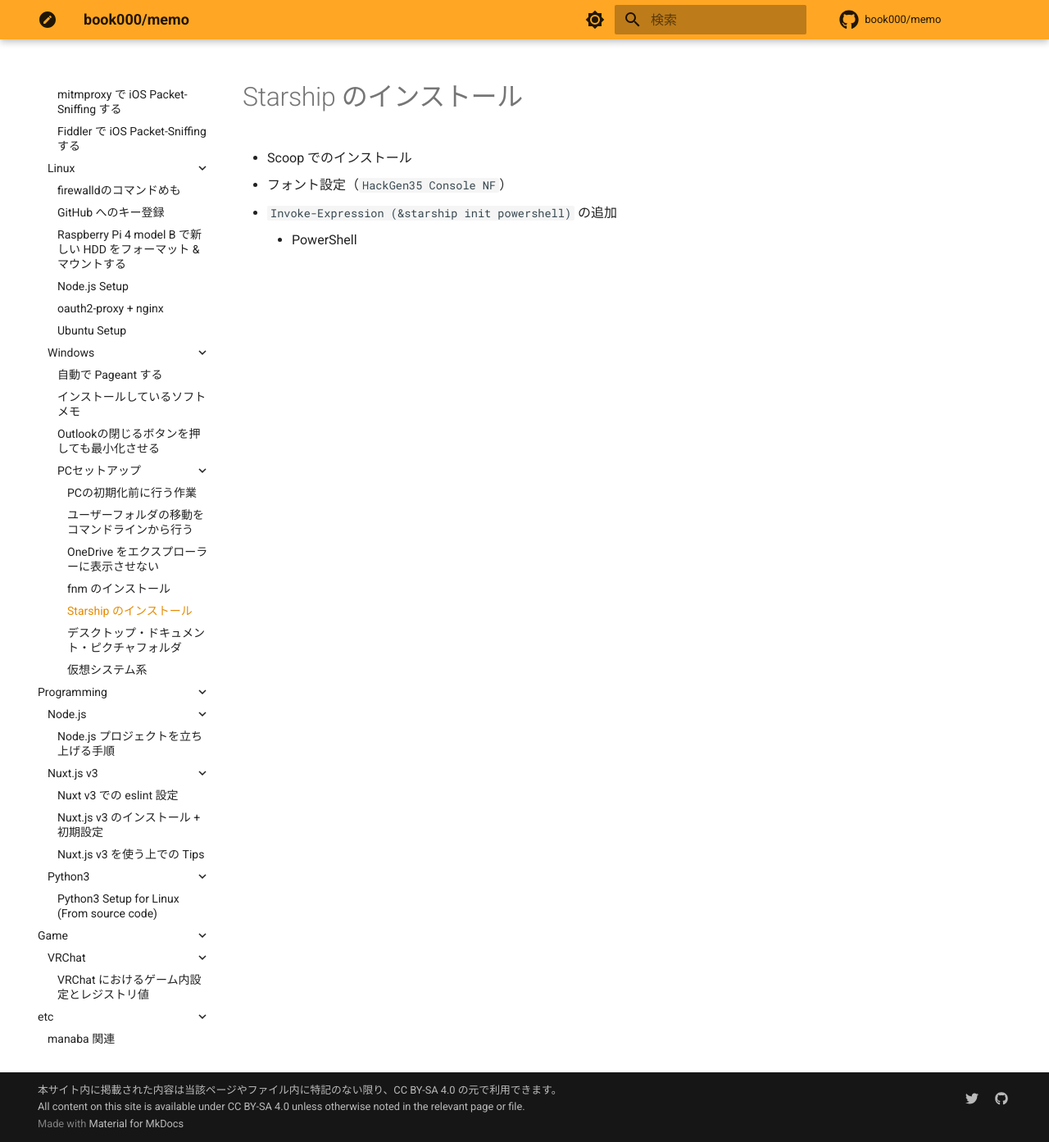
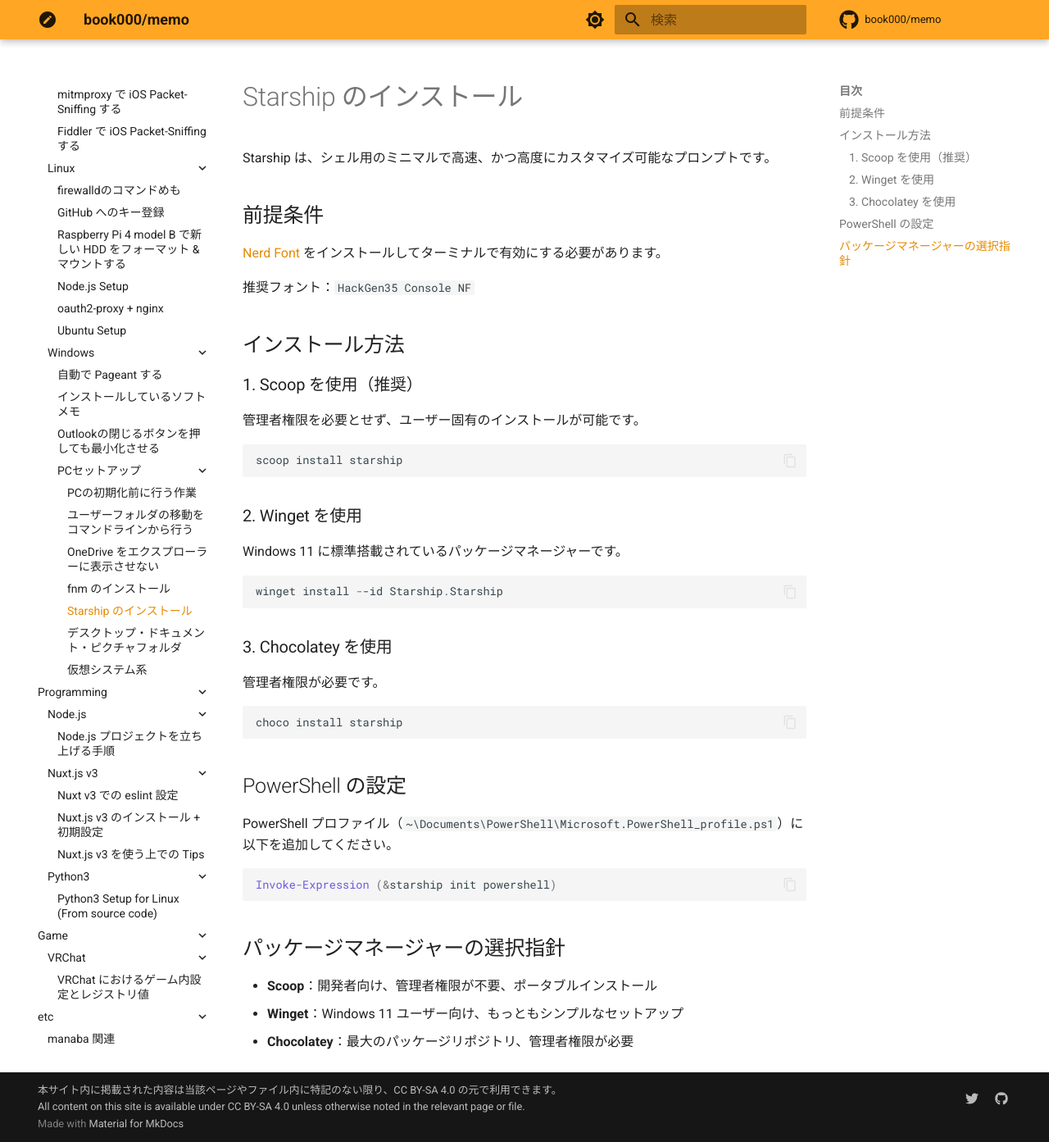
Before and after one commit to book000/memo, an MkDocs documentation site: the page built from docs/os/windows/setup/install-starship.md, in a window 1280 px wide and 1393 px high. Shown: the whole window at 82% size. Built offline with MkDocs 1.6.1 and Material for MkDocs 9.7.7, drawn with Linux system fonts in a browser that asks for light colours; comment, search, counter and statistics services are not loaded.

Commit message:
docs: Starshipインストールドキュメントを更新
- 複数のパッケージマネージャー（Scoop、Winget、Chocolatey）の選択肢を追加
- 各パッケージマネージャーの特徴と選択指針を記載
- PowerShellプロファイルの設定方法を詳細化
- Nerd Fontの前提条件を明記

🤖 Generated with [Claude Code](https://claude.ai/code)

Co-Authored-By: Claude <noreply@anthropic.com>

````diff
--- a/docs/os/windows/setup/install-starship.md
+++ b/docs/os/windows/setup/install-starship.md
@@ -1,6 +1,49 @@
 # Starship のインストール
 
-- Scoop でのインストール
-- フォント設定（`HackGen35 Console NF`）
-- `Invoke-Expression (&starship init powershell)` の追加
-  - PowerShell
+Starship は、シェル用のミニマルで高速、かつ高度にカスタマイズ可能なプロンプトです。
+
+## 前提条件
+
+[Nerd Font](https://www.nerdfonts.com/) をインストールしてターミナルで有効にする必要があります。
+
+推奨フォント：`HackGen35 Console NF`
+
+## インストール方法
+
+### 1. Scoop を使用（推奨）
+
+管理者権限を必要とせず、ユーザー固有のインストールが可能です。
+
+```powershell
+scoop install starship
+```
+
+### 2. Winget を使用
+
+Windows 11 に標準搭載されているパッケージマネージャーです。
+
+```powershell
+winget install --id Starship.Starship
+```
+
+### 3. Chocolatey を使用
+
+管理者権限が必要です。
+
+```powershell
+choco install starship
+```
+
+## PowerShell の設定
+
+PowerShell プロファイル（`~\Documents\PowerShell\Microsoft.PowerShell_profile.ps1`）に以下を追加してください。
+
+```powershell
+Invoke-Expression (&starship init powershell)
+```
+
+## パッケージマネージャーの選択指針
+
+- **Scoop**：開発者向け、管理者権限が不要、ポータブルインストール
+- **Winget**：Windows 11 ユーザー向け、もっともシンプルなセットアップ
+- **Chocolatey**：最大のパッケージリポジトリ、管理者権限が必要
````
